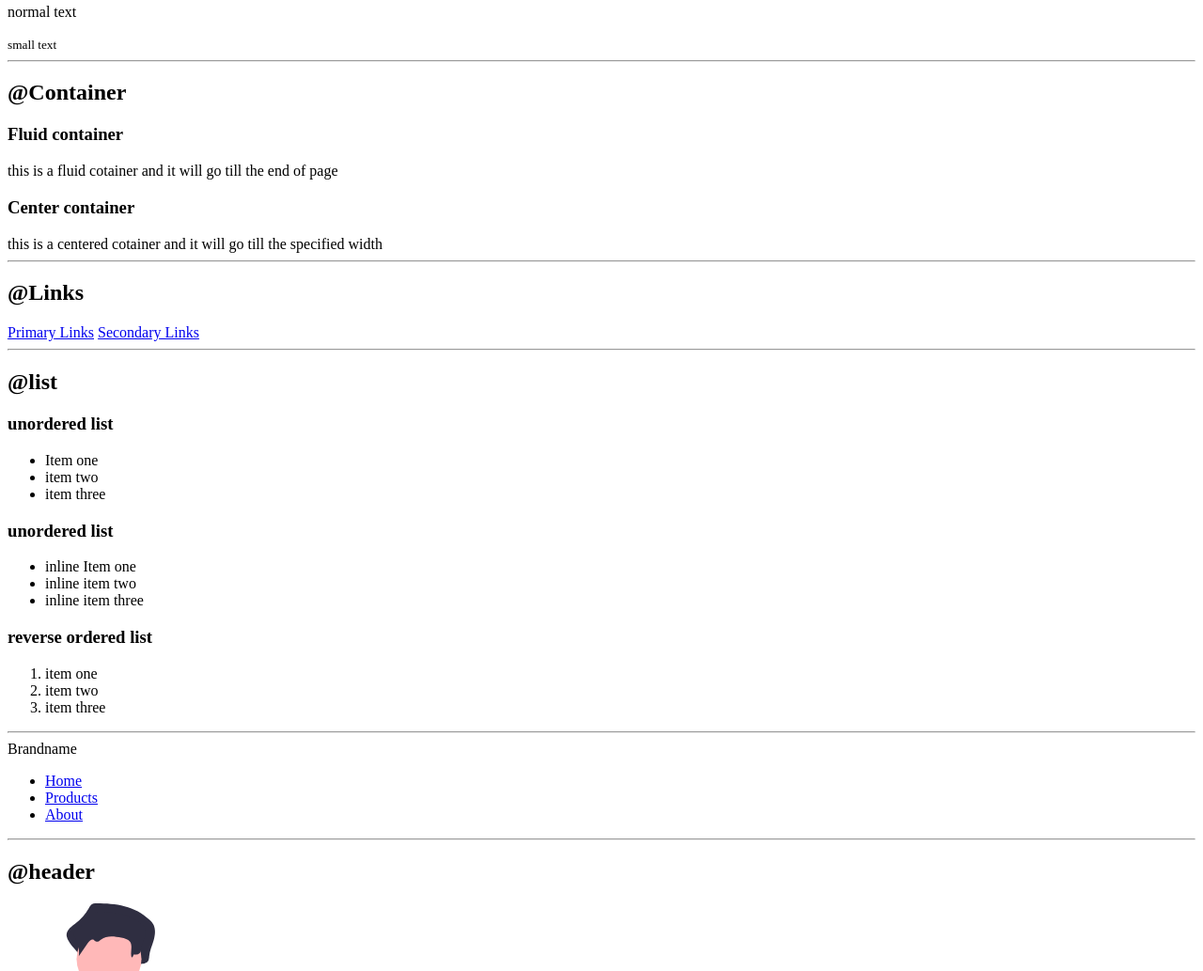
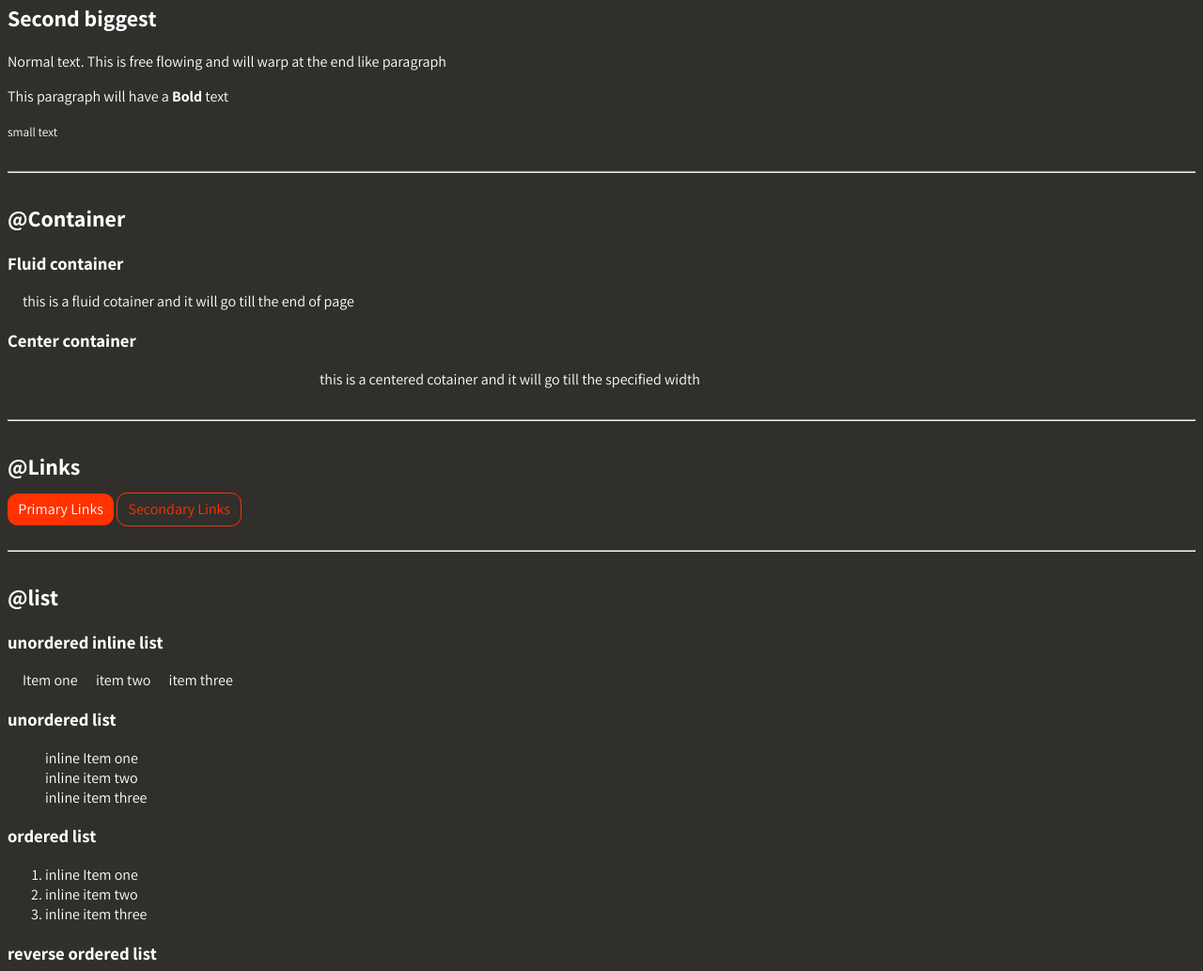
Before and after one commit to PiotrD94/neogcamp-leeson-3, a plain HTML site: page index.html in a window 1280 px wide. Shown: the part 286-1319 px from the top of the page at 94% size. Drawn offline with Linux system fonts and the light colour scheme.

Commit message:
navigation

```diff
--- a/index.html
+++ b/index.html
@@ -6,6 +6,7 @@
     <meta http-equiv="X-UA-Compatible" content="IE=edge">
     <meta name="viewport" content="width=device-width, initial-scale=1.0">
     <title>Component Library</title>
+    <link href="styles.css" rel="stylesheet">
 </head>
 
 <body>
@@ -17,58 +18,67 @@
     <hr>
     <h2>@typography</h2>
 
-    <h1>This is biggest heading</h1>
+    <h1>
+        <bold>This is biggest heading</bold>
+    </h1>
     <h2>Second biggest</h2>
-    <p>normal text</p>
+    <p>Normal text. This is free flowing and will warp at the end like paragraph</p>
+    <p>This paragraph will have a <strong>Bold</strong> text</p>
     <small>small text</small>
     <hr>
     <h2> @Container</h2>
 
     <h3>Fluid container</h3>
-    <div>this is a fluid cotainer and it will go till the end of page</div>
+    <div class="container">this is a fluid cotainer and it will go till the end of page</div>
 
     <h3>Center container</h3>
-    <div>this is a centered cotainer and it will go till the specified width</div>
+    <div class="container container-center">this is a centered cotainer and it will go till the specified width</div>
     <hr>
     <h2>@Links</h2>
-    <a href="/"> Primary Links</a>
-    <a href="/"> Secondary Links</a>
+    <a class="link primary-link" href="/"> Primary Links</a>
+    <a class="link secondary-link" href="/"> Secondary Links</a>
     <hr>
 
     <h2>@list</h2>
 
-    <h3>unordered list</h3>
-    <ul>
-        <li>Item one</li>
-        <li>item two</li>
-        <li>item three</li>
+    <h3>unordered inline list</h3>
+    <ul class="list list-non-bullet">
+        <li class="list-item-inline">Item one</li>
+        <li class="list-item-inline">item two</li>
+        <li class="list-item-inline">item three</li>
     </ul>
 
     <h3>unordered list</h3>
-    <ul>
+    <ul class="list-non-bullet">
         <li>inline Item one</li>
         <li>inline item two</li>
         <li>inline item three</li>
     </ul>
+    <h3>ordered list</h3>
+    <ol>
+        <li>inline Item one</li>
+        <li>inline item two</li>
+        <li>inline item three</li>
+    </ol>
 
     <h3> reverse ordered list</h3>
-    <ol>
+    <ol reversed>
         <li>item one</li>
         <li>item two</li>
         <li>item three</li>
     </ol>
     <hr>
 
-    <nav>
-        <div>Brandname</div>
-        <ul>
-            <li>
-                <a href="/">Home</a>
+    <nav class="navigation container">
+        <div class="nav-brand">Brandname</div>
+        <ul calss="list-non-bullet nav-pills">
+            <li class="list-item-inline">
+                <a class="link link-active" href="/">Home</a>
             </li>
-            <li>
-                <a href="/">Products</a>
+            <li class="list-item-inline">
+                <a class="link link-active" href="/">Products</a>
             </li>
-            <li><a href="/">About</a></li>
+            <li  class="list-item-inline"><a class="link link-active" href="/">About</a></li>
         </ul>
     </nav>
     <hr>
--- /dev/null
+++ b/styles.css
@@ -0,0 +1,84 @@
+@import url('https://fonts.googleapis.com/css2?family=Assistant:wght@400;700&display=swap');
+
+:root {
+    --primary-color: #ff3200
+}
+
+
+body {
+    background-color: #312F2B;
+    font-family: 'Assistant', sans-serif;
+    color: white
+}
+
+hr {
+    margin: 2rem 0rem;
+}
+
+/* container */
+.container {
+    padding-left: 1rem;
+    padding-right: 1rem;
+}
+
+.container-center {
+    max-width: 600px;
+    margin: auto
+}
+
+/* Links */
+.link {
+    text-decoration: none;
+    padding: 0.4rem 0.7rem;
+}
+
+.primary-link {
+    background-color: var(--primary-color);
+    color: white;
+    border-radius: 0.7rem
+}
+
+.secondary-link {
+    color: var(--primary-color);
+    border-radius: 0.7rem;
+    border: 1px solid var(--primary-color);
+}
+
+/* list */
+.list {
+    padding: 0rem 0.5rem;
+}
+
+.list-non-bullet {
+    list-style: none;
+}
+
+.list-item-inline {
+    display: inline;
+    padding: 0rem 0.5rem;
+}
+/* navigation */
+.navigation {
+    background-color: #272524;
+    color: white;
+    border: 3px solid var(--primary-color) ;
+    padding: 1rem;
+
+}
+.navigation .link{
+    color: var(--primary-color);
+    float: right;
+}
+
+.navigation .nav-brand {
+    font-weight: bold;
+    font-size: 1.4rem;
+}
+.navigation .link-active{
+    font-weight: bold;
+}
+.unordered {}
+
+.navigation .nav-pills {
+    color: white;
+}
```
